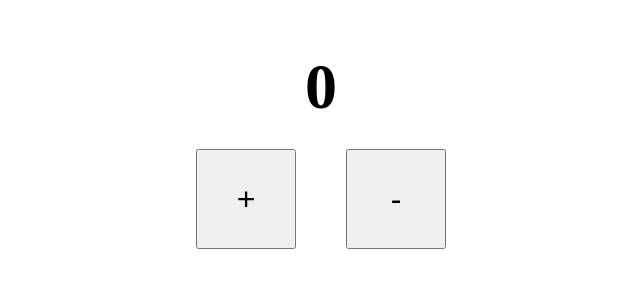
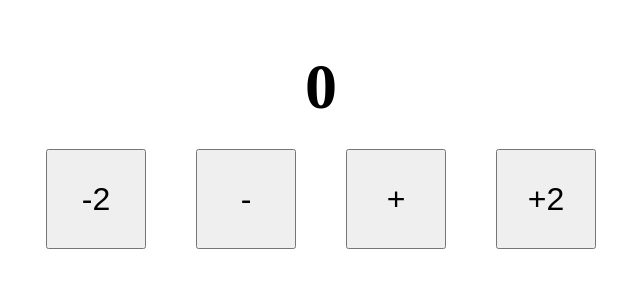
Before and after one commit to beginner1986/ReactReduxTraining, a React (Create React App) app: page / in a window 1280 px wide. Shown: the top 300 px of the page, without its empty margins (319-959 px from the left). Built offline with nearby package versions, Linux system fonts and the light colour scheme.

Commit message:
Increment and decrement by given value implemented

```diff
--- a/src/features/Counter.tsx
+++ b/src/features/Counter.tsx
@@ -9,8 +9,10 @@ export default function Counter() {
         <div id='counter'>
             <h1>{value}</h1>
             <div>
-                <button onClick={() => dispatch(increment())} className='btn'>+</button>
-                <button onClick={() => dispatch(decrement())} className='btn'>-</button>
+                <button onClick={() => dispatch(decrement(2))} className='btn'>-2</button>
+                <button onClick={() => dispatch(decrement(1))} className='btn'>-</button>
+                <button onClick={() => dispatch(increment(1))} className='btn'>+</button>
+                <button onClick={() => dispatch(increment(2))} className='btn'>+2</button>
             </div>
         </div>
     )
--- a/src/features/counterSlice.ts
+++ b/src/features/counterSlice.ts
@@ -6,11 +6,11 @@ export const counterSlice = createSlice({
         value: 0
     },
     reducers: {
-        increment: state => {
-            state.value += 1;
+        increment: (state, action) => {
+            state.value += action.payload;
         },
-        decrement: state => {
-            state.value -= 1;
+        decrement: (state, action) => {
+            state.value -= action.payload;
         }
     }
 })
```
